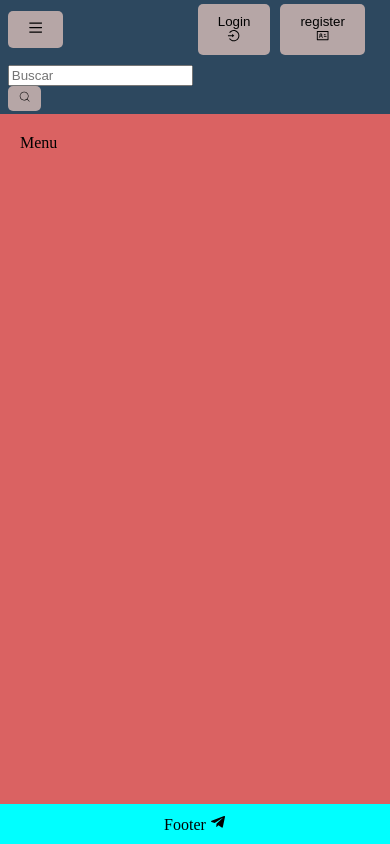
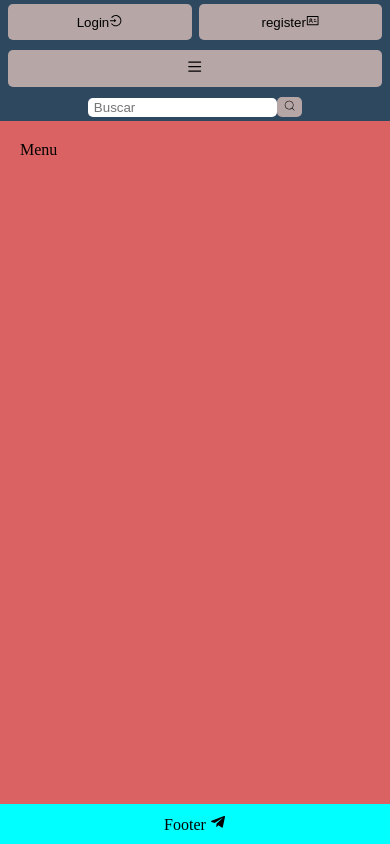
Before and after one commit to SalvadorGonzalezG/e-commers, a React (Vite) app: page / in a window 390 px wide. Built offline with nearby package versions, Linux system fonts and the light colour scheme.

Commit message:
finishing the layout of the header section of the app, this being responsive, for mobile view media queries were implemented

```diff
--- a/src/components/Search.jsx
+++ b/src/components/Search.jsx
@@ -6,6 +6,7 @@ const Search = () => {
         <>
             <div>
                 <input
+                    className="btnsearch"
                     type="search"
                     placeholder="Buscar" />
                 <button className="searchbtn"><CiSearch /></button>
--- a/src/index.css
+++ b/src/index.css
@@ -41,11 +41,17 @@ body {
   justify-content:center; /* Centra el buscador horizontalmente */
 
 }
+.btnsearch{
+  padding: 2px 6px ;
+  border-radius: 5px;
+  border: none;
+}
 .searchbtn{
-  padding: 4px 10px;
+  padding: 2px 6px;
   background-color: #b6a6a6;
   border-radius: 5px;
   border: none;
+
 }
 
 .menu {
@@ -62,25 +68,30 @@ body {
 
 @media (max-width: 768px) {
   .header {
-    grid-template-columns: 1fr 1fr; /* Una columna en pantallas pequeñas */
+    grid-template-columns: 1fr; /* Una columna en pantallas pequeñas */
     gap: 5px;
+    justify-content: center; /* Centra los elementos horizontalmente */
   }
 
-  .right-buttons, .left-buttons {
-    grid-template-columns: 1fr 1fr 1fr;
-    justify-content:flex-end; /* Centra los botones horizontalmente */
+  .left-buttons {
+    gap: 7px;
+    grid-template-columns: 1fr 1fr; /* Una columna para los botones */
+    justify-content: center; /* Centra los botones horizontalmente */
+  }
+  .right-buttons{
+    grid-template-columns: 1fr ;
+    order: 1;
   }
 
   .button {
     width: auto;
     margin-bottom: 5px;
-
   }
 
   .search-container {
     order: 2; /* Mueve el buscador debajo de los botones */
-    width: auto;
+    width: 100%; /* Ocupa todo el ancho disponible */
     display: flex;
-    justify-content: center;
+    justify-content: center; /* Centra el buscador horizontalmente */
   }
 }
```
